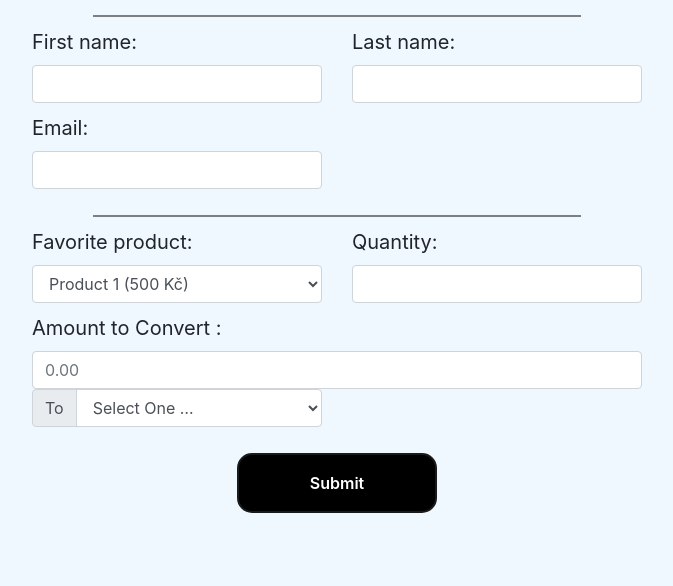
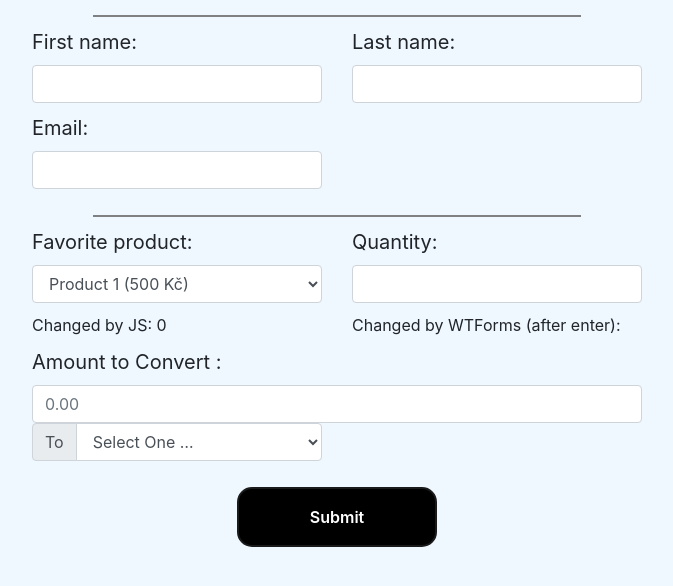
Before and after one commit to Disi77/flask_app_study, a Flask app: page / in a window 1280 px wide. Shown: the part 162-748 px from the top of the page, without its empty margins (303-976 px from the left). Run offline with Flask 2, Linux system fonts and the light colour scheme; some libraries are stand-ins or nearby versions.

Commit message:
čtvrtý commit

```diff
--- /dev/null
+++ b/static/js/script.js
@@ -0,0 +1,14 @@
+function setValue(from, to) {
+    var toElement = document.getElementById(to);
+    var fromElement = document.getElementById(from);
+    toElement.innerHTML = fromElement.value * 100;
+};
+
+var quantity = document.getElementById("quantity");
+quantity.onchange = function () {
+    setValue("quantity", "result");
+};
+
+window.onload = function () {
+    setValue("quantity", "result");
+};
--- a/templates/index.html
+++ b/templates/index.html
@@ -71,6 +71,19 @@
 						{% for error in form.quantity.errors %}
 						<span class="error-message">{{ error }}</span>
 						{% endfor %}
+					</div>
+				</div>
+
+				<div class="row">
+					<div class="col-sm-6">
+							Changed by JS: <span id="result"></span>
+
+					</div>
+					<div class="col-sm-6">
+						Changed by WTForms (after enter):
+						{% if form.quantity.data %}
+						{{ form.quantity.data * 100 }}
+						{% endif %}
 					</div>
 				</div>
 
@@ -153,6 +166,7 @@
 			</fieldset>
 		</form>
 	</div>
+	<script type="text/javascript" src="static/js/script.js"></script>
 
 </body>
 
```
